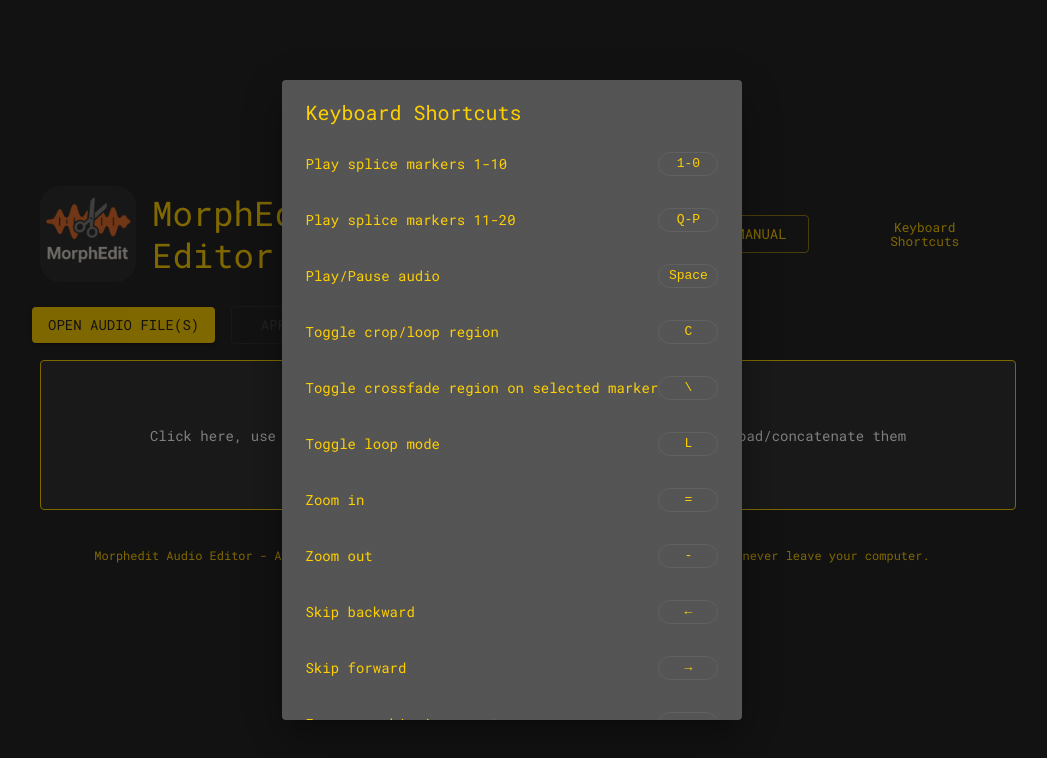
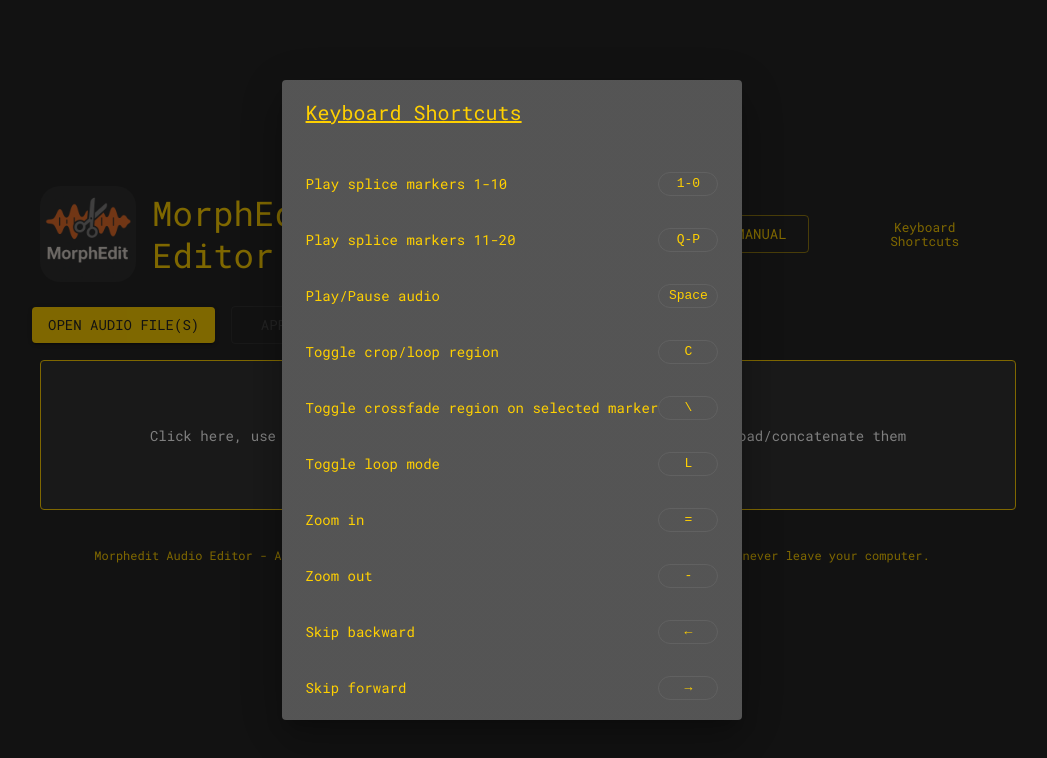
Before and after one commit to carlosedp/morphedit, a React (Vite) app: page / in a window 1280 px wide. Both pictures are taken after a click on the button "Keyboard Shortcuts". Shown: the top 758 px of the page, without its empty margins (128-1175 px from the left). Built offline with nearby package versions, Linux system fonts and the light colour scheme; some icons are missing.

Commit message:
feat: add close button to Keyboard Shortcuts dialog for improved user experience

```diff
--- a/src/KeyboardShortcutsHelp.tsx
+++ b/src/KeyboardShortcutsHelp.tsx
@@ -1,3 +1,4 @@
+import CloseIcon from '@mui/icons-material/Close';
 import HelpOutlineIcon from '@mui/icons-material/HelpOutline';
 import {
   Box,
@@ -9,6 +10,7 @@ import {
   Stack,
   Typography,
 } from '@mui/material';
+import IconButton from '@mui/material/IconButton';
 import { useState } from 'react';
 
 import { keyboardShortcuts } from './keyboardShortcuts';
@@ -100,7 +102,21 @@ export const KeyboardShortcutsHelp = () => {
           },
         }}
       >
-        <DialogTitle>Keyboard Shortcuts</DialogTitle>
+        <DialogTitle sx={{ textDecoration: 'underline' }}>
+          Keyboard Shortcuts
+        </DialogTitle>
+        <IconButton
+          aria-label="close"
+          onClick={() => setOpen(false)}
+          sx={(theme) => ({
+            position: 'absolute',
+            right: 8,
+            top: 8,
+            color: theme.palette.grey[500],
+          })}
+        >
+          <CloseIcon />
+        </IconButton>
         <DialogContent>
           <Stack spacing={2}>
             {groupedShortcuts().map(({ key, shortcut }) => (
```
